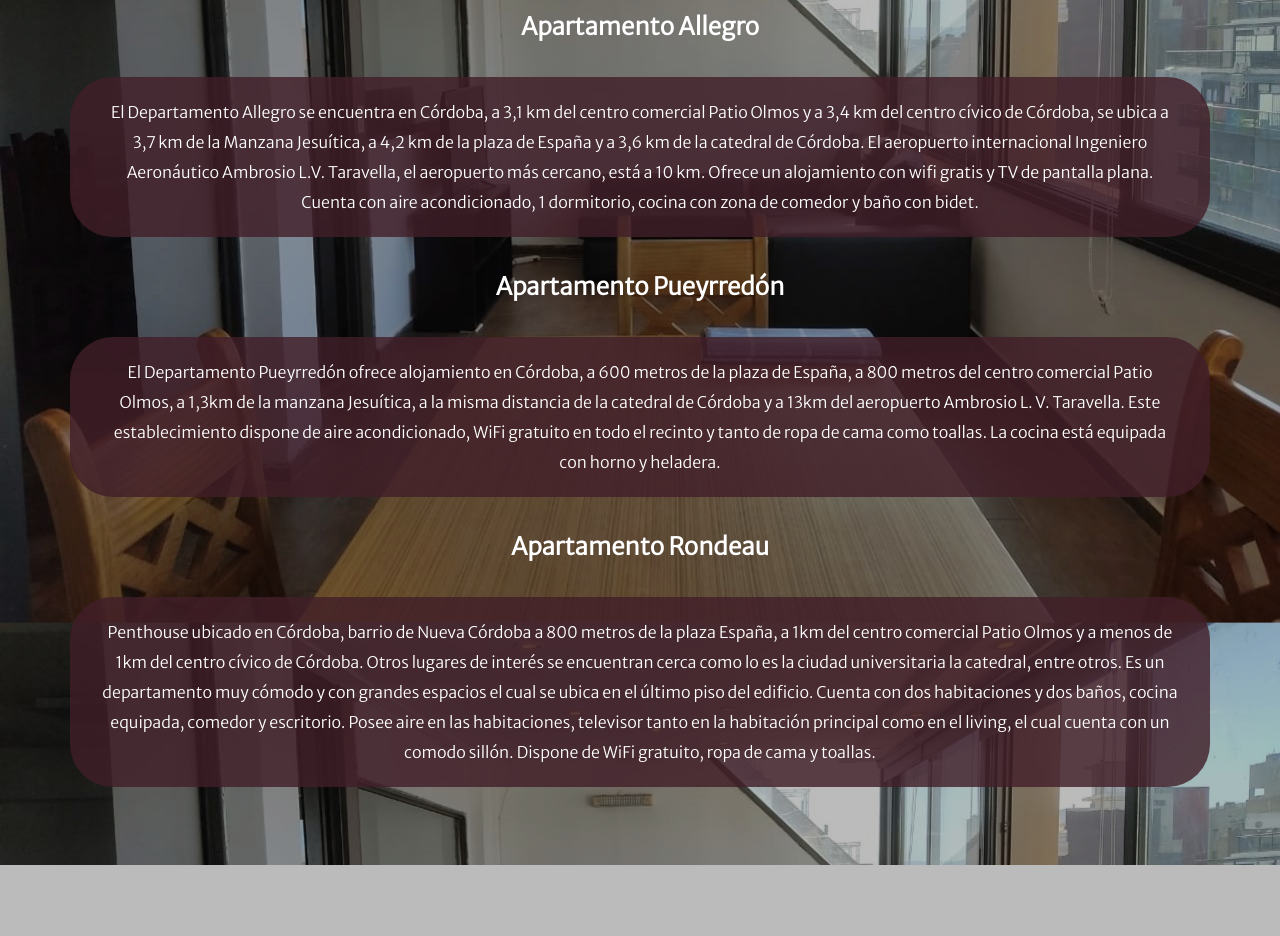
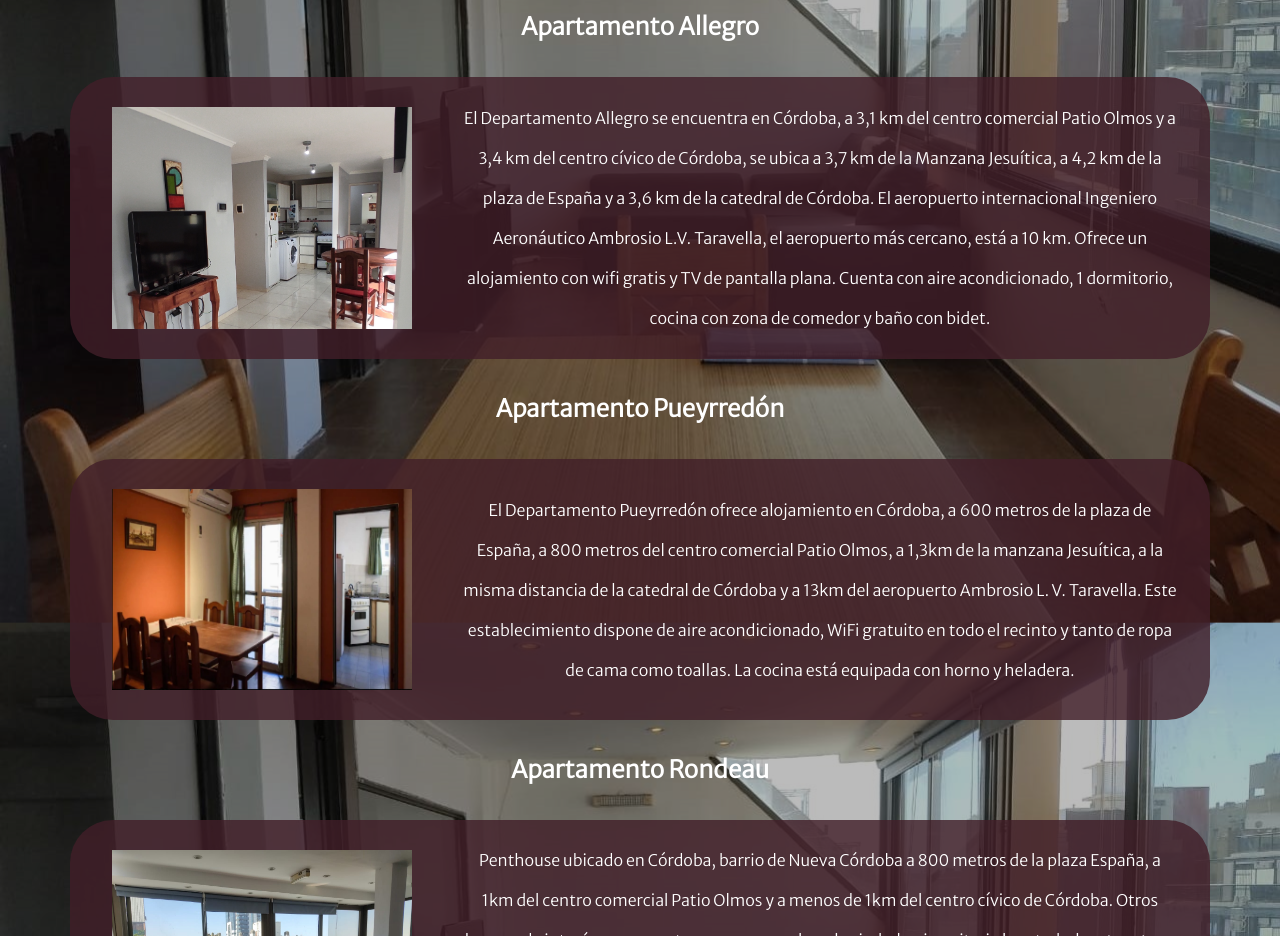
Before and after one commit to vidaleishon/apartamentos_cba, a website: page pages/departamentos.html in a window 1280 px wide. Shown: the part 211-1147 px from the top of the page. Before the commit the page ends 1076 px from the top, so only its background shows below. Drawn offline with Linux system fonts and the light colour scheme.

Commit message:
reestructuración de la página

```diff
--- a/css/index.css
+++ b/css/index.css
@@ -189,6 +189,13 @@ article {
   height: 160px, x;
   background: rgba(66, 31, 41, 0.8);
   border-radius: 43px;
+  display: flex;
+  grid-template-columns: 1fr 1fr;
+}
+
+.grid_img {
+  width:300px;
+  margin: 30px;
 }
 
 .galeria_fotos {
@@ -243,11 +250,12 @@ article {
 }
 
 .barra_contacto {
-  width: 400px, x;
+  width: 900px, x;
   height: 850px, x;
   background: rgba(66, 31, 41, 0.8);
   border-radius: 43px;
   text-align: center;
+  align-content: center;
 }
 
 .barra_email {
@@ -273,18 +281,25 @@ article {
   color: #ffffffff;
 }
 
-
 .enviardatos:hover {
   background-color: #333333c4;
   transition: all 1s;
 }
-
 
 p {
   text-align: center;
   font-family: "Merriweather Sans", sans-serif;
   line-height: 30px;
   display: inline-block;
+  margin: 20px;
+}
+
+.grid_p {
+  font-family: "Merriweather Sans", sans-serif;
+  line-height: 40px;
+  display:inline-flex;
+  flex-wrap: wrap;
+  align-content: center;
   margin: 20px;
 }
 
--- a/pages/departamentos.html
+++ b/pages/departamentos.html
@@ -30,7 +30,7 @@
                     <a class="item" href="./galeria.html">Galeria</a>
                 </li>
                 <li>
-                    <a class="item" href="./contacto.html">Contacto</a>
+                    <a class="item" href="./consulta.html">Consulta</a>
                 </li>
                 <li>
                     <a class="item" href="./sobrenosotros.html">Sobre nosotros</a>
@@ -44,8 +44,9 @@
         <h1>DEPARTAMENTOS</h1>
         <div>
             <h2>Apartamento Allegro</h2>
-            <article class="container">
-                <p>
+            <article class="container grid">
+                <img src="../imagenes/Bedoya/sala.jpg" class="grid_img">
+                <p class="grid_p">
                     El Departamento Allegro se encuentra en Córdoba, a 3,1 km del centro
                     comercial Patio Olmos y a 3,4 km del centro cívico de Córdoba, se
                     ubica a 3,7 km de la Manzana Jesuítica, a 4,2 km de la plaza de España
@@ -57,10 +58,12 @@
                 </p>
             </article>
         </div>
+        </div>
         <div>
             <h2>Apartamento Pueyrredón</h2>
-            <article class="container">
-                <p>
+            <article class="container grid">
+                <img src="../imagenes/Pueyrredon/sala2.jpg" class="grid_img">
+                <p class="grid_p">
                     El Departamento Pueyrredón ofrece alojamiento en Córdoba, a 600 metros
                     de la plaza de España, a 800 metros del centro comercial Patio Olmos,
                     a 1,3km de la manzana Jesuítica, a la misma distancia de la catedral
@@ -73,8 +76,9 @@
         </div>
         <div class="pb-5">
             <h2>Apartamento Rondeau</h2>
-            <article class="container">
-                <p>
+            <article class="container grid">
+                <img src="../imagenes/Rondeau/cama2.jpeg" class="grid_img">
+                <p class="grid_p">
                     Penthouse ubicado en Córdoba, barrio de Nueva Córdoba a 800 metros de la plaza España, a 1km del centro comercial Patio Olmos y a menos de 1km del centro cívico de Córdoba. Otros lugares de interés se encuentran cerca como lo es la ciudad universitaria la catedral, entre otros. Es un departamento muy cómodo y con grandes espacios el cual se ubica en el último piso del edificio. Cuenta con dos habitaciones y dos baños, cocina equipada, comedor y escritorio. Posee aire en las habitaciones,
                     televisor tanto en la habitación principal como en el living, el cual cuenta con un comodo sillón.
                     Dispone de WiFi gratuito, ropa de cama y toallas.
```
Also changed, not shown: index.html (+1 -1 lines), pages/consulta.html (renamed from pages/contacto.html, +4 -15 lines), pages/galeria.html (+1 -1 lines), pages/sobrenosotros.html (+15 -1 lines), imagenes/Bedoya/sala.jpg (added).
